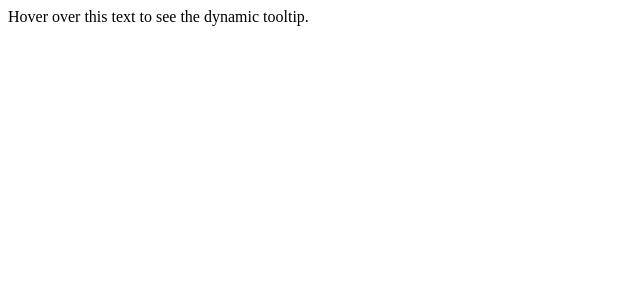
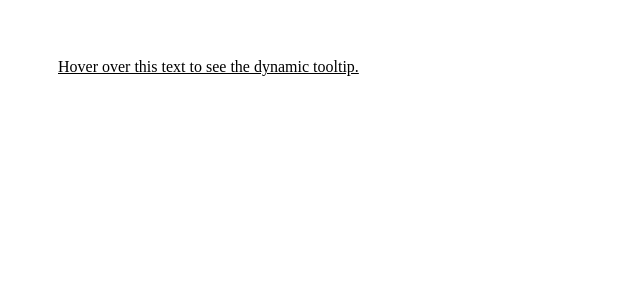
Before and after one commit to anav-jain/Next-Tooltip-Portal---Brief-Introduction-of-App-Router-Working-with-Portals-Us---3cy7xorwk0js, a Next.js app: page / in a window 1280 px wide. Shown: the top 300 px of the page, without its empty margins (0-640 px from the left). Built offline with nearby package versions, Linux system fonts and the light colour scheme.

Commit message:
Update index.js

```diff
--- a/pages/index.js
+++ b/pages/index.js
@@ -1,13 +1,30 @@
-import { useState } from 'react';
+// pages/index.js
+import React, { useState } from 'react';
 import DynamicTooltip from '../components/DynamicTooltip';
 
-export default function Home() {
-  const [showTooltip, setShowTooltip] = useState(false);
+const HomePage = () => {
+    const [isTooltipVisible, setTooltipVisible] = useState(false);
 
-  return (
-    <div>
-     <span >Hover over this text to see the dynamic tooltip.</span>
-      {showTooltip && <DynamicTooltip />}
-    </div>
-  );
-}
+    const handleMouseOver = () => {
+        setTooltipVisible(true);
+    };
+
+    const handleMouseOut = () => {
+        setTooltipVisible(false);
+    };
+
+    return (
+        <div style={{ padding: '50px' }}>
+            <span
+                onMouseOver={handleMouseOver}
+                onMouseOut={handleMouseOut}
+                style={{ cursor: 'pointer', textDecoration: 'underline' }}
+            >
+                Hover over this text to see the dynamic tooltip.
+            </span>
+            <DynamicTooltip isVisible={isTooltipVisible} />
+        </div>
+    );
+};
+
+export default HomePage;
```
